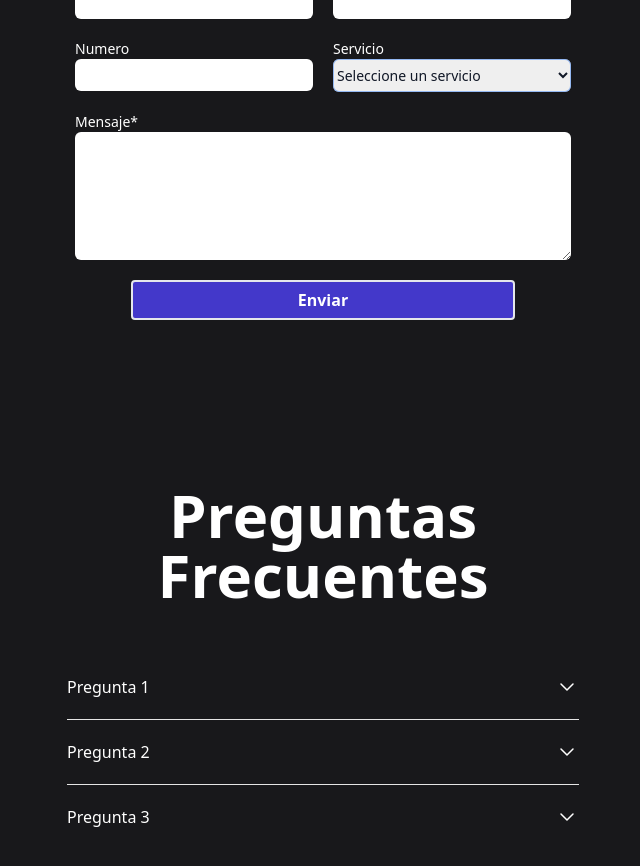
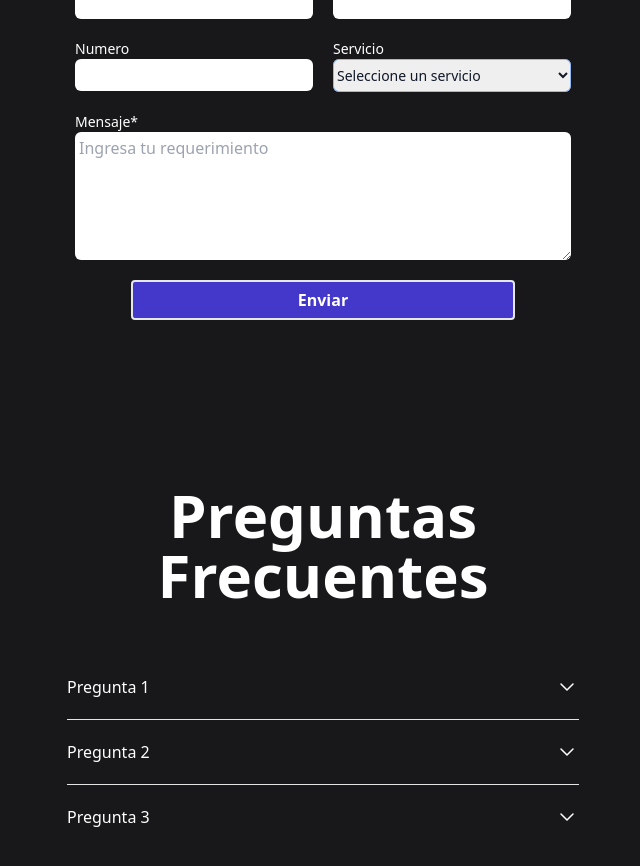
Before and after one commit to NatanaelAlexander/LandingBdOficial, a Next.js app: page / in a window 1280 px wide. Shown: the part 2240-3106 px from the top of the page, without its empty margins (317-957 px from the left). Built offline with nearby package versions, Linux system fonts and the light colour scheme.

Commit message:
Se le puso un placeholder al form, esto era de la rama form, pero me dio flojera cambiar xd

```diff
--- a/src/components/home/Contactanos.jsx
+++ b/src/components/home/Contactanos.jsx
@@ -135,6 +135,7 @@ export default function Contactanos() {
                 <div className="flex flex-col md:col-span-2">
                     <label className="text-white font-medium text-sm">Mensaje*</label>
                     <textarea
+                        placeholder='Ingresa tu requerimiento'
                         rows="5"
                         className="rounded-md p-1"
                         name="mensaje"
```
